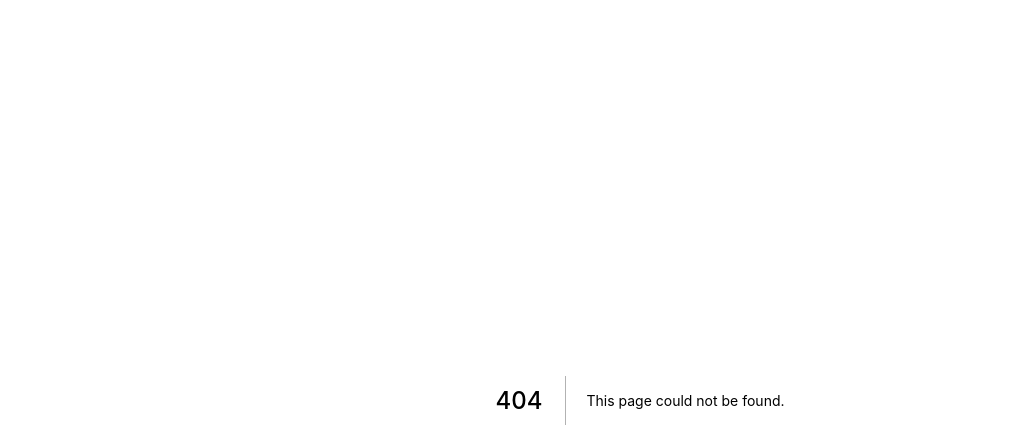
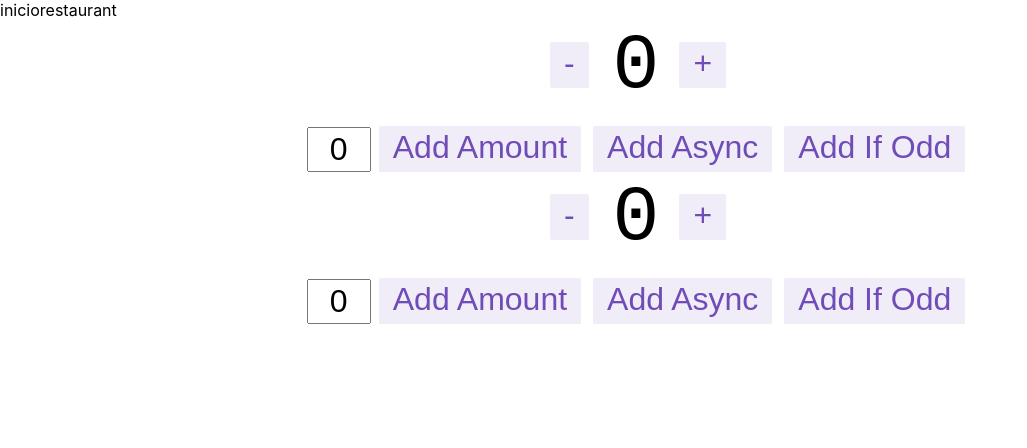
Before and after one commit to mvegaxx/restaurant, a Next.js app: page /counterExample in a window 1280 px wide. Before the commit this address had no page. Shown: the top 448 px of the page, without its empty margins (0-1027 px from the left). Built offline with nearby package versions, Linux system fonts and the light colour scheme.

Commit message:
feat: add pages and store

```diff
--- a/src/app/store.ts
+++ b/src/app/store.ts
@@ -1,10 +1,18 @@
 import { configureStore, ThunkAction, Action } from '@reduxjs/toolkit'
 
 import counterReducer from '../features/counter/counterSlice'
+import tablesReducer from '../features/tables/tablesSlice'
+import menuReducer from '../features/menu/menuSlice'
+import ordersReducer from '../features/orders/ordersSlice'
 
 export function makeStore() {
   return configureStore({
-    reducer: { counter: counterReducer },
+    reducer: {
+      counter: counterReducer,
+      tables: tablesReducer,
+      menu: menuReducer,
+      orders: ordersReducer,
+    },
   })
 }
 
--- /dev/null
+++ b/src/pages/counterExample.tsx
@@ -0,0 +1,13 @@
+import Link from 'next/link'
+import Counter from '../features/counter/Counter'
+
+export default function CounterExample() {
+  return (
+    <>
+      <Link href="/">inicio</Link>
+      <Link href="/restaurant">restaurant</Link>
+      <Counter />
+      <Counter />
+    </>
+  )
+}
--- a/src/pages/index.tsx
+++ b/src/pages/index.tsx
@@ -6,7 +6,8 @@ import styles from '../styles/Home.module.css'
 const IndexPage: NextPage = () => {
   return (
     <div className={styles.container}>
-      <Link href="/restaurant">example</Link>
+      <Link href="/restaurant">restaurant</Link>
+      <Link href="/counterExample">Counter example</Link>
       <Head>
         <title>Redux Toolkit</title>
         <link rel="icon" href="/favicon.ico" />
```
Also changed, not shown: src/pages/restaurant.tsx (+5 -3 lines).
